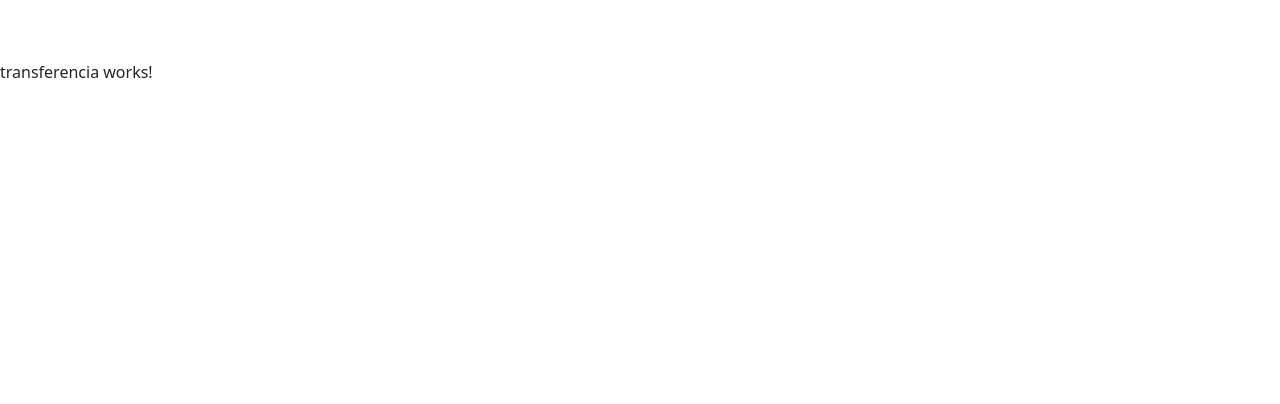
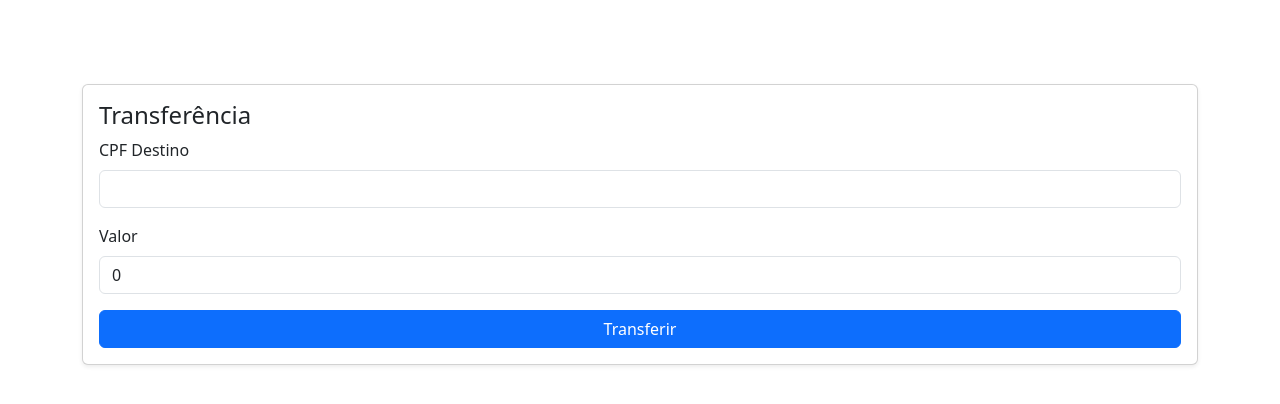
Before and after one commit to joaoGUFPR/DAC, an Angular app in the folder frontend/: page /transferencia in a window 1280 px wide. Shown: the top 404 px of the page. Built offline with nearby package versions, Linux system fonts and the light colour scheme.

Commit message:
Feat: R7 - implementação do funcionalidade de transferência

```diff
--- a/frontend/src/app/pages/cliente/tela-inicial-cliente/tela-inicial-cliente.ts
+++ b/frontend/src/app/pages/cliente/tela-inicial-cliente/tela-inicial-cliente.ts
@@ -58,7 +58,7 @@ export class TelaInicialCliente implements OnInit {
 
   transferir(sacadorCpf: string, valor: number) {
     if (valor > 0 && valor <= this.saldo) {
-      const sucesso = this.clienteService.transferir(sacadorCpf, this.usuario!.cpf, valor);
+      const sucesso = this.clienteService.transferir(sacadorCpf,  valor);
       if (sucesso) {
         this.saldo = this.clienteService.getSaldo(this.usuario!);
         this.mensagem = `Transferência de R$${valor} realizada com sucesso.`;
--- a/frontend/src/app/pages/cliente/transferencia/transferencia.html
+++ b/frontend/src/app/pages/cliente/transferencia/transferencia.html
@@ -1 +1,28 @@
-<p>transferencia works!</p>
+<div class="container mt-4">
+  <div class="card shadow-sm">
+    <div class="card-body">
+      <h4 class="card-title">Transferência</h4>
+
+      <form (ngSubmit)="realizarTransferencia(cpfDestino,valor)" #form="ngForm">
+        <div class="mb-3">
+          <label for="cpfDestino" class="form-label">CPF Destino</label>
+          <input type="text" id="cpfDestino" name="cpfDestino" class="form-control"
+                 [(ngModel)]="cpfDestino" required>
+        </div>
+
+        <div class="mb-3">
+          <label for="valor" class="form-label">Valor</label>
+          <input type="number" id="valor" name="valor" class="form-control"
+                 [(ngModel)]="valor" name="valor" required min="1">
+        </div>
+
+        <button class="btn btn-primary w-100" type="submit">Transferir</button>
+      </form>
+
+      <div *ngIf="mensagem" class="alert mt-3"
+           [ngClass]="{'alert-success': sucesso, 'alert-danger': !sucesso}">
+        {{ mensagem }}
+      </div>
+    </div>
+  </div>
+</div>
--- a/frontend/src/app/pages/cliente/transferencia/transferencia.ts
+++ b/frontend/src/app/pages/cliente/transferencia/transferencia.ts
@@ -1,11 +1,25 @@
 import { Component } from '@angular/core';
-
+import { Cliente } from '../../../shared/models/cliente.model';
+import { ClienteService } from '../../../services/cliente-service';
+import { FormsModule } from '@angular/forms';
+import { CommonModule } from '@angular/common';
 @Component({
   selector: 'app-transferencia',
-  imports: [],
+  imports: [FormsModule, CommonModule],
   templateUrl: './transferencia.html',
   styleUrl: './transferencia.css'
 })
 export class Transferencia {
+  cpfDestino: string = '';
+  valor: number = 0;
+  mensagem: string = '';
+  sucesso: boolean = false;
 
+  constructor(private clienteService: ClienteService) {}
+
+  realizarTransferencia(cpf: string, valor: number) {
+    this.clienteService.transferir(cpf, valor);
+    this.sucesso = true;
+    this.mensagem = 'Transferência realizada com sucesso!';
+    }
 }
--- a/frontend/src/app/services/cliente-service.ts
+++ b/frontend/src/app/services/cliente-service.ts
@@ -67,7 +67,7 @@ export class ClienteService {
     return false;
   }
 
-  getClienteByCpf(cpf: string): Cliente | undefined {
+  getClienteByCpf(cpf: String): Cliente | undefined {
     const clientes = this.listarClientesLocalStorage(LS_CHAVE);
     return clientes.find(c => c.cpf === cpf);
   }
@@ -81,15 +81,26 @@ export class ClienteService {
     }
   }
 
-  removerCliente(cpf: string): void {
+  removerCliente(cpf: String): void {
     let clientes = this.listarClientesLocalStorage(LS_CHAVE);
     clientes = clientes.filter(c => c.cpf !== cpf);
     localStorage[LS_CHAVE] = JSON.stringify(clientes);
   }
 
-  transferir(sacadorCpf: string, cpf: string, valor: number): boolean {
-    throw new Error('Method not implemented.');
-    return true;
+  transferir(cpf: string, valor: number) {
+    const clientes = this.listarClientesLocalStorage(LS_CHAVE);
+    const origemCliente = JSON.parse(localStorage.getItem('user') || '{}');
+    const indexOrigem = clientes.findIndex(c => c.cpf === origemCliente.cpf);
+    const indexDestino = clientes.findIndex(c => c.cpf === cpf);
+    //const destinoCliente = clientes[indexDestino];
+    //const clienteAux = clientes.findIndex(c=> origemCliente.cpf !== c.cpf && cpf !== c.cpf);
+    if (indexOrigem !== -1 && indexDestino !== -1 && valor > 0 && clientes[indexOrigem].saldo >= valor) {
+      clientes[indexOrigem].saldo -= valor;
+      clientes[indexDestino].saldo += valor;
+      localStorage[LS_CHAVE] = JSON.stringify(clientes);
+      return true;
+    }
+    return false;
   }
 
 }
```
